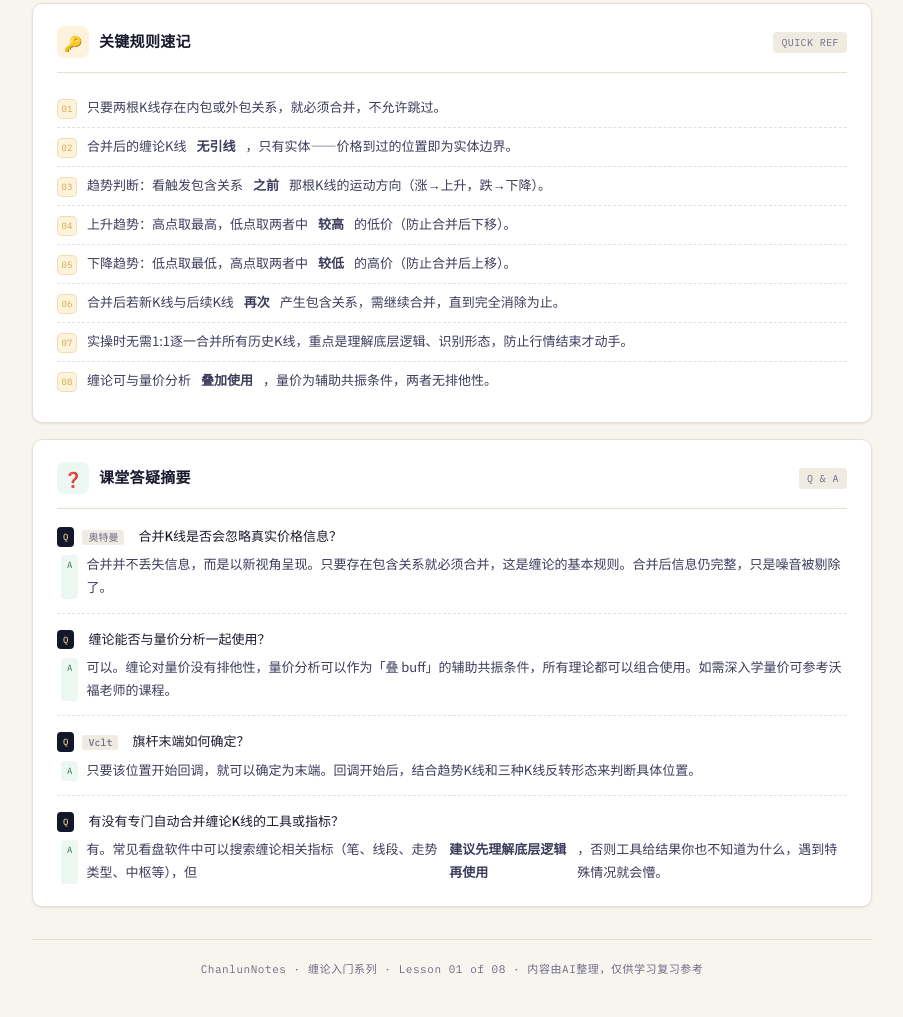
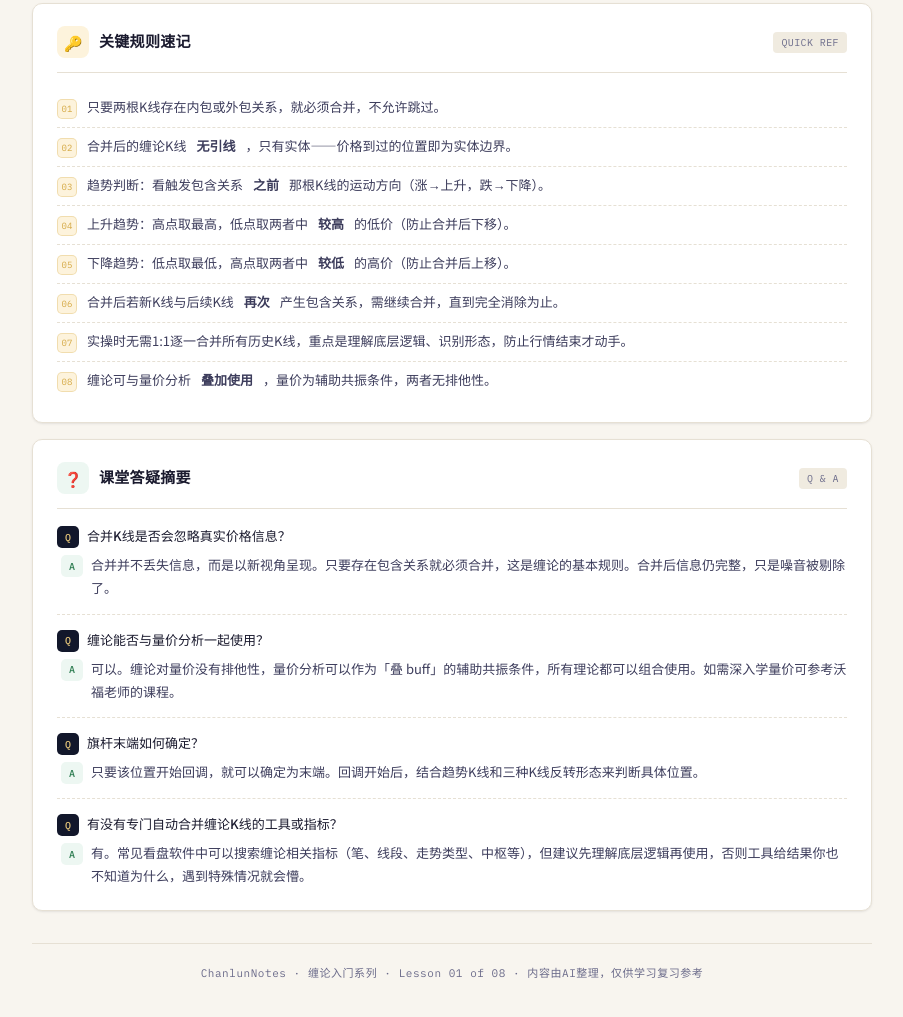
Before and after one commit to jessiiiess/chanlun-notes, a plain HTML site: page index.html in a window 1280 px wide. Shown: the part 1930-2947 px from the top of the page, without its empty margins (36-939 px from the left). Drawn offline with Linux system fonts and the light colour scheme.

Commit message:
Fix Q&A layout and SVG label overlap

```diff
--- a/index.html
+++ b/index.html
@@ -470,12 +470,16 @@
   }
   .qa-badge {
     font-family: 'IBM Plex Mono', monospace;
-    font-size: 9px;
-    padding: 2px 6px;
-    border-radius: 4px;
-    white-space: nowrap;
-    margin-top: 2px;
+    font-size: 10px;
+    width: 22px;
+    height: 22px;
+    border-radius: 5px;
+    display: inline-flex;
+    align-items: center;
+    justify-content: center;
     flex-shrink: 0;
+    margin-top: 1px;
+    font-weight: 500;
   }
   .qa-badge.q { background: var(--navy); color: var(--gold-light); }
   .qa-badge.a { background: var(--green-pale); color: var(--green); }
@@ -905,7 +909,7 @@
 
           <!-- 包含关系框 -->
           <rect x="102" y="110" width="72" height="105" rx="5" fill="none" stroke="#d4a843" stroke-width="1.2" stroke-dasharray="5 3"/>
-          <text x="138" y="103" text-anchor="middle" font-family="'IBM Plex Mono',monospace" font-size="9" fill="#d4a843">内包关系</text>
+          <text x="138" y="95" text-anchor="middle" font-family="'IBM Plex Mono',monospace" font-size="9" fill="#d4a843">内包关系</text>
 
           <!-- K线A（高） -->
           <rect x="108" y="115" width="26" height="96" rx="2" fill="#2e7d52" opacity="0.75"/>
@@ -939,7 +943,7 @@
 
           <!-- 包含关系框 -->
           <rect x="452" y="95" width="72" height="110" rx="5" fill="none" stroke="#d4a843" stroke-width="1.2" stroke-dasharray="5 3"/>
-          <text x="488" y="88" text-anchor="middle" font-family="'IBM Plex Mono',monospace" font-size="9" fill="#d4a843">内包关系</text>
+          <text x="488" y="80" text-anchor="middle" font-family="'IBM Plex Mono',monospace" font-size="9" fill="#d4a843">内包关系</text>
 
           <!-- K线C（较高，先出现） -->
           <rect x="458" y="100" width="26" height="100" rx="2" fill="#b94040" opacity="0.75"/>
@@ -998,8 +1002,7 @@
       <div class="qa-item">
         <div class="qa-q">
           <span class="qa-badge q">Q</span>
-          <span><span class="qa-who">奥特曼</span></span>
-          <span style="padding-left:6px;">合并K线是否会忽略真实价格信息？</span>
+          合并K线是否会忽略真实价格信息？
         </div>
         <div class="qa-a">
           <span class="qa-badge a">A</span>
@@ -1010,7 +1013,7 @@
       <div class="qa-item">
         <div class="qa-q">
           <span class="qa-badge q">Q</span>
-          <span style="padding-left:6px;">缠论能否与量价分析一起使用？</span>
+          缠论能否与量价分析一起使用？
         </div>
         <div class="qa-a">
           <span class="qa-badge a">A</span>
@@ -1021,8 +1024,7 @@
       <div class="qa-item">
         <div class="qa-q">
           <span class="qa-badge q">Q</span>
-          <span><span class="qa-who">Vclt</span></span>
-          <span style="padding-left:6px;">旗杆末端如何确定？</span>
+          旗杆末端如何确定？
         </div>
         <div class="qa-a">
           <span class="qa-badge a">A</span>
@@ -1033,11 +1035,11 @@
       <div class="qa-item">
         <div class="qa-q">
           <span class="qa-badge q">Q</span>
-          <span style="padding-left:6px;">有没有专门自动合并缠论K线的工具或指标？</span>
+          有没有专门自动合并缠论K线的工具或指标？
         </div>
         <div class="qa-a">
           <span class="qa-badge a">A</span>
-          有。常见看盘软件中可以搜索缠论相关指标（笔、线段、走势类型、中枢等），但<strong>建议先理解底层逻辑再使用</strong>，否则工具给结果你也不知道为什么，遇到特殊情况就会懵。
+          有。常见看盘软件中可以搜索缠论相关指标（笔、线段、走势类型、中枢等），但建议先理解底层逻辑再使用，否则工具给结果你也不知道为什么，遇到特殊情况就会懵。
         </div>
       </div>
     </div>
```
